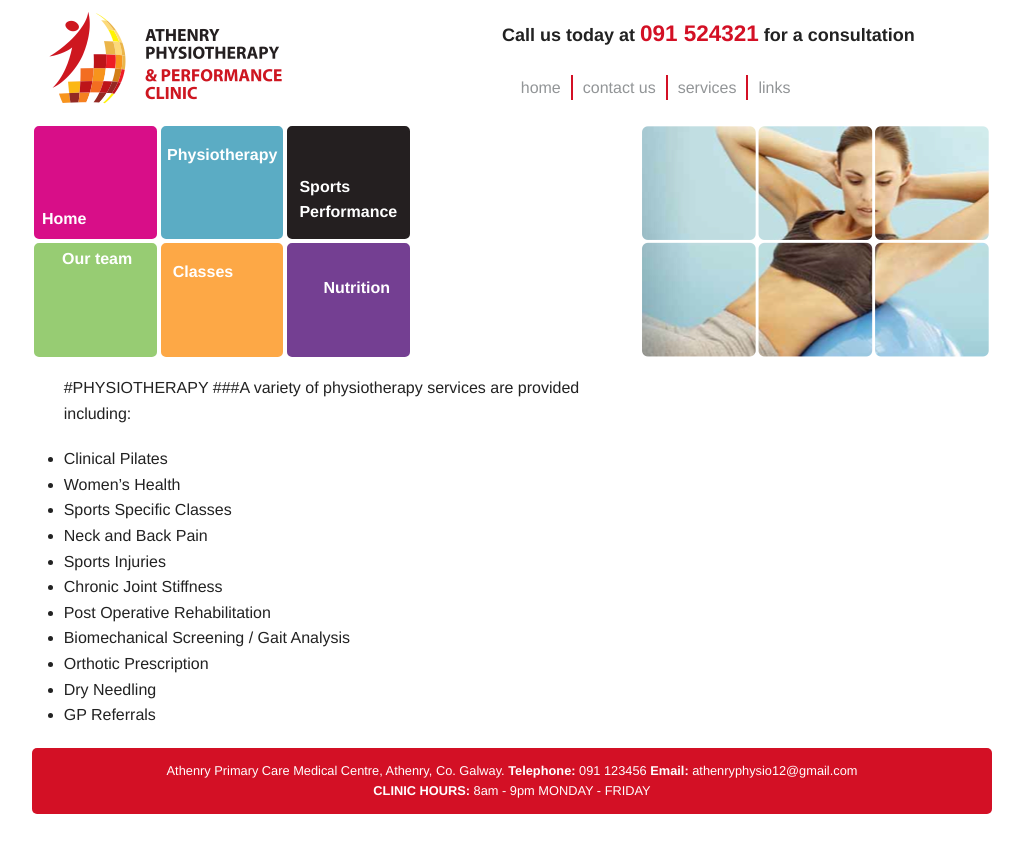
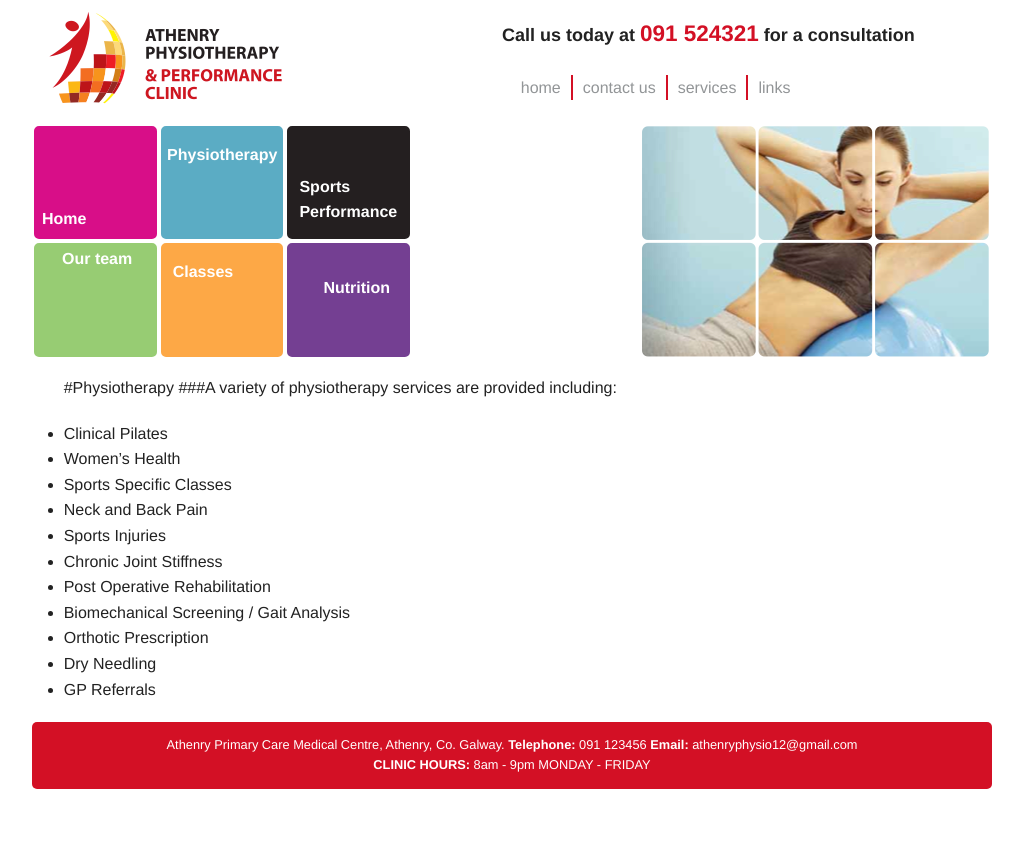
Before and after one commit to alanburke/athenryphysio, a Jekyll site: the page built from physio.md, in a window 1280 px wide. Shown: the top 853 px of the page, without its empty margins (128-1151 px from the left). Built offline with Jekyll 4.4.1, drawn with Linux system fonts in a browser that asks for light colours; nearby versions of some CDN libraries; Markdown is read by kramdown in place of the engine named in the settings.

Commit message:
Adjust to normal case

```diff
--- a/_includes/physio.md
+++ b/_includes/physio.md
@@ -1,4 +1,4 @@
-#PHYSIOTHERAPY
+#Physiotherapy
 ###A variety of physiotherapy services are provided including:
 
 - Clinical Pilates
```
